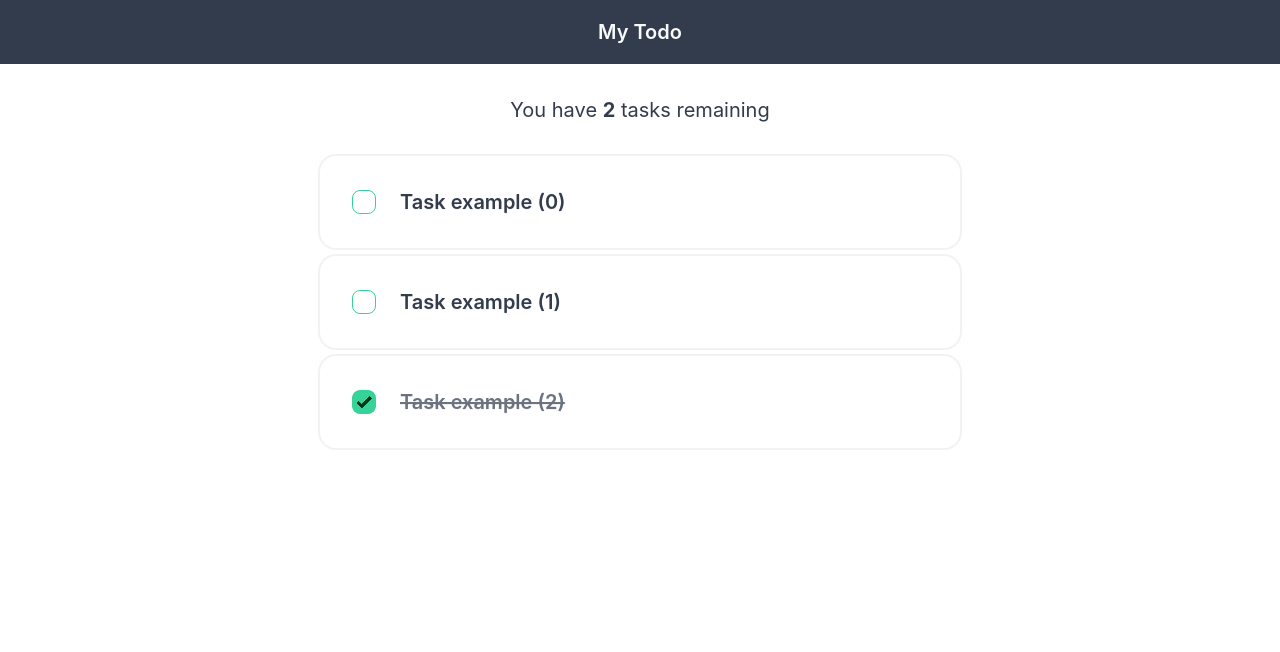
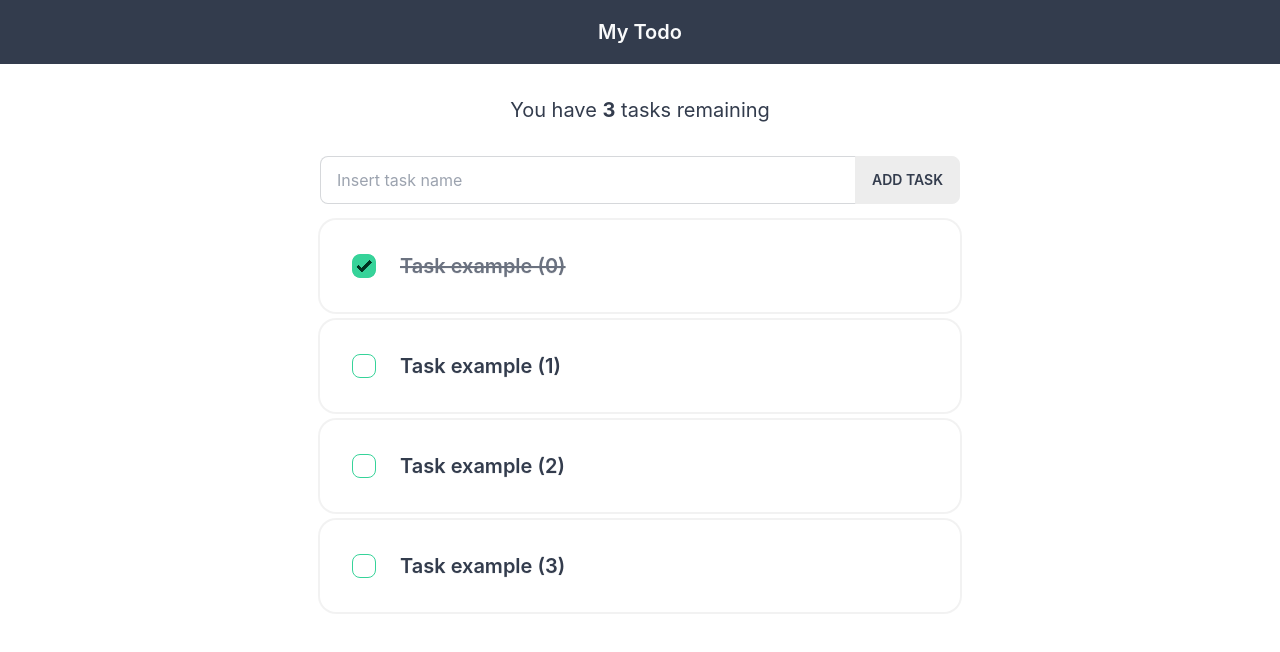
Before and after one commit to zikri124/MyTodo, a React (Create React App) app: page / in a window 1280 px wide. Shown: the top 652 px of the page. Built offline with nearby package versions, Linux system fonts and the light colour scheme; data requests are answered from the project's data file.

Commit message:
feat: add new task with form

```diff
--- a/data/db.json
+++ b/data/db.json
@@ -1,7 +1,7 @@
 {
   "tasks": [
     {
-      "isDone": false,
+      "isDone": true,
       "name": "Task example (0)",
       "id": 0
     },
@@ -11,9 +11,14 @@
       "id": 1
     },
     {
-      "isDone": true,
+      "isDone": false,
       "name": "Task example (2)",
       "id": 2
+    },
+    {
+      "isDone": false,
+      "name": "Task example (3)",
+      "id": 3
     }
   ]
 }
--- a/package.json
+++ b/package.json
@@ -8,6 +8,7 @@
     "@testing-library/user-event": "^13.5.0",
     "react": "^18.2.0",
     "react-dom": "^18.2.0",
+    "react-router-dom": "^6.15.0",
     "react-scripts": "5.0.1",
     "web-vitals": "^2.1.4"
   },
--- /dev/null
+++ b/src/components/CreateTask.js
@@ -0,0 +1,53 @@
+import { useRef } from "react"
+
+function CreateTask({ tasks, setTasks, setError, setIsPending }) {
+    const newTaskNameInput = useRef()
+
+    async function HandleCreateTask(event) {
+        event.preventDefault()
+
+        setIsPending(true)
+
+        const newTaskName = event.target.elements.taskName.value
+
+        const body = {
+            isDone: false,
+            name: newTaskName
+        }
+
+        const updatedTasks = tasks.slice()
+
+        await fetch('http://localhost:8000/tasks', {
+            method: "POST",
+            body: JSON.stringify(body),
+            headers: {
+                "Content-Type": "application/json"
+            }
+        }).then((res) => {
+            return res.json()
+        }).then((data) => {
+            console.log(data)
+            if (data) {
+                updatedTasks.push(data)
+                newTaskNameInput.current.value = ""
+                setTasks(updatedTasks)
+                setIsPending(false)
+            }
+        }).catch((err) => {
+            setError(err.message)
+        })
+    }
+
+    return (
+        <div className="mb-4">
+            <form onSubmit={HandleCreateTask}>
+                <div className="join flex">
+                    <input className="input input-bordered grow join-item" name="taskName" placeholder="Insert task name" ref={newTaskNameInput} />
+                    <button className="btn grow-0 join-item">Add task</button>
+                </div>
+            </form>
+        </div>
+    )
+}
+
+export default CreateTask
--- a/src/components/Home.js
+++ b/src/components/Home.js
@@ -7,15 +7,16 @@ import { useState } from 'react';
 function Home() {
     const [tasks, setTasks] = useState(null)
     const [error, setError] = useState(null)
+    const [isPending, setIsPending] = useState(true)
 
-    const { isPending } = useFetch('http://localhost:8000/tasks', setTasks, setError)
+    useFetch('http://localhost:8000/tasks', setTasks, setError, setIsPending)
 
     return (
         <div className='md:container md:mx-auto'>
             { isPending && <Loading /> }
             { error && <ErrorAlert error={error} tasks={tasks} /> }
             { tasks && <TaskStat tasks={tasks} /> }
-            { tasks && <TasksList tasks={tasks} setTasks={setTasks} setError={setError} /> }
+            { tasks && <TasksList tasks={tasks} setTasks={setTasks} setError={setError} setIsPending={setIsPending} /> }
         </div>
     )
 }
--- a/src/components/TasksList.js
+++ b/src/components/TasksList.js
@@ -1,6 +1,7 @@
 import { useState } from "react"
+import CreateTask from "./CreateTask"
 
-function TasksList({ tasks, setTasks, setError }) {
+function TasksList({ tasks, setTasks, setError, setIsPending }) {
     const [editMode, setEditMode] = useState(null)
 
     function viewTaskTemplate(task) {
@@ -12,7 +13,7 @@ function TasksList({ tasks, setTasks, setError }) {
     function viewEditTaskTemplate(task) {
         return (
             <div>
-                <form onSubmit={HandleEditTask} style={{display: "inline"}}>
+                <form onSubmit={HandleEditTask}>
                     <div className="join">
                         <input name='taskName' placeholder="Task name" className="input input-bordered join-item" type='text' defaultValue={task.name}></input>
                         <button className="btn btn-primary join-item" type='submit'>Edit</button>
@@ -79,6 +80,7 @@ function TasksList({ tasks, setTasks, setError }) {
 
     return (
         <div className='mx-auto w-full md:w-3/4 lg:w-1/2'>
+            <CreateTask tasks={tasks} setTasks={setTasks} setError={setError} setIsPending={setIsPending} />
             {tasks.map((task) => (
                 <div className='card bg-base-100 glass mb-2' key={task.id}>
                     <div className="card-body flex flex-row items-center">
--- a/src/css/tailwindOutput.css
+++ b/src/css/tailwindOutput.css
@@ -2354,6 +2354,15 @@ details.collapse summary::-webkit-details-marker {
   outline-color: hsl(var(--bc) / 0.2);
 }
 
+.input-primary {
+  --tw-border-opacity: 1;
+  border-color: hsl(var(--p) / var(--tw-border-opacity));
+}
+
+.input-primary:focus {
+  outline-color: hsl(var(--p) / 1);
+}
+
 .input-disabled,
   .input:disabled,
   .input[disabled] {
@@ -3605,6 +3614,10 @@ details.collapse summary::-webkit-details-marker {
   width: 100%;
 }
 
+.max-w-xs {
+  max-width: 20rem;
+}
+
 .flex-shrink {
   flex-shrink: 1;
 }
@@ -3615,6 +3628,14 @@ details.collapse summary::-webkit-details-marker {
 
 .flex-grow {
   flex-grow: 1;
+}
+
+.grow {
+  flex-grow: 1;
+}
+
+.grow-0 {
+  flex-grow: 0;
 }
 
 .border-collapse {
@@ -3675,6 +3696,11 @@ details.collapse summary::-webkit-details-marker {
 .bg-orange-400 {
   --tw-bg-opacity: 1;
   background-color: rgb(251 146 60 / var(--tw-bg-opacity));
+}
+
+.bg-primary {
+  --tw-bg-opacity: 1;
+  background-color: hsl(var(--p) / var(--tw-bg-opacity));
 }
 
 .stroke-current {
--- a/src/useFetch.js
+++ b/src/useFetch.js
@@ -1,10 +1,6 @@
-import { useState, useEffect } from 'react'
+import { useEffect } from 'react'
 
-const useFetch = (url, setTasks, setError) => {
-    // const [data, setData] = useState(null)
-    const [isPending, setIsPending] = useState(true)
-    // const [error, setError] = useState(null)
-
+const useFetch = (url, setTasks, setError, setIsPending) => {
     useEffect(() => {
         const abortCont = new AbortController()
 
@@ -31,9 +27,9 @@ const useFetch = (url, setTasks, setError) => {
         })
 
         return () => abortCont.abort()
-    }, [setError, setTasks, url])
+    }, [setError, setIsPending, setTasks, url])
 
-    return { isPending }
+    return
 }
 
 export default useFetch
```
Also changed, not shown: 1 other file (tests, documents, lock files or other folders).
